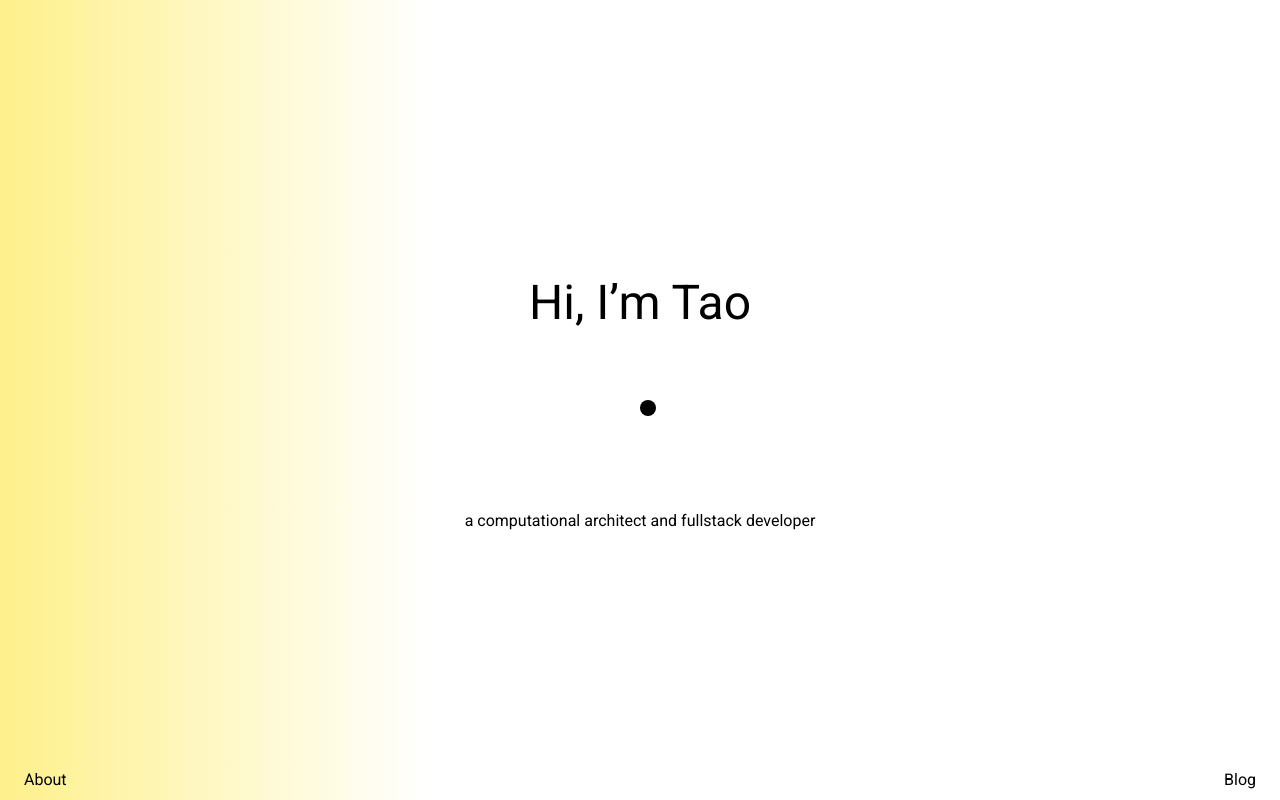
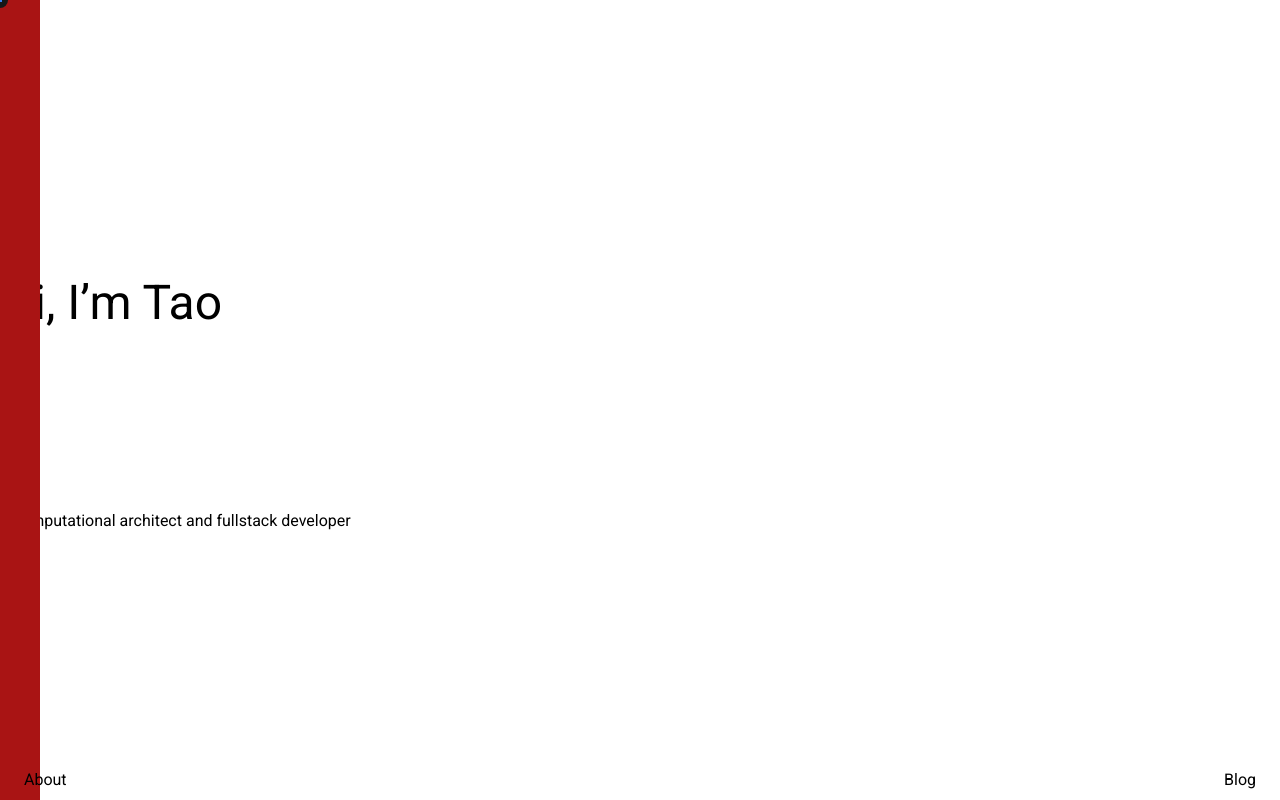
Before and after one commit to Abstractmachina/website_v2, a Next.js app: page / in a window 1280 px wide. Built offline with nearby package versions, Linux system fonts and the light colour scheme.

Commit message:
home center line animation refactored

```diff
--- a/GLOBAL.config.js
+++ b/GLOBAL.config.js
@@ -1,5 +1,7 @@
 const globalConfigs = {
-    trackpoint_defaultSize: '1rem'
+    trackpoint_defaultSize: '1rem',
+    color_dark: "#171717",
+    color_accent: "#A91414"
 }
 
 export default globalConfigs;
--- a/app/page.tsx
+++ b/app/page.tsx
@@ -1,18 +1,19 @@
-'use client'
+"use client";
 
-import Footer from '@/components/Footer';
-import MouseDial from '@/components/MouseDial';
-import { distance } from '@/libs/geometry';
-import { isBrowser, map } from '@/libs/util';
-import { useGlobalActions, useGlobalCurrentPage } from '@/stores/globalStore';
-import { useHomeActions, useHomeCenterCoordinate } from '@/stores/homeStore';
-import { IVec2d } from '@/types/IVec2d';
-import { Page } from '@/types/enum_page';
-import { motion, useAnimate } from 'framer-motion';
-import Image from 'next/image'
-import Link from 'next/link'
-import { useRouter } from 'next/navigation';
-import { MouseEventHandler, useEffect, useState } from 'react';
+import globalConfigs from "@/GLOBAL.config";
+import Footer from "@/components/Footer";
+import HomeCenterDial from "@/components/HomeCenterDial";
+import { distance } from "@/libs/geometry";
+import { isBrowser, map } from "@/libs/util";
+import { useGlobalActions, useGlobalCurrentPage } from "@/stores/globalStore";
+import { useHomeActions, useHomeCenterCoordinate } from "@/stores/homeStore";
+import { IVec2d } from "@/types/IVec2d";
+import { Page } from "@/types/enum_page";
+import { motion, useAnimate } from "framer-motion";
+import Image from "next/image";
+import Link from "next/link";
+import { useRouter } from "next/navigation";
+import { MouseEventHandler, useEffect, useState } from "react";
 
 export default function Home() {
 	// state
@@ -25,14 +26,11 @@ export default function Home() {
 	const centerCoord = useHomeCenterCoordinate();
 
 	useEffect(() => {
-
-      window.addEventListener('resize', handleWindowSizeChange);
+		window.addEventListener("resize", handleWindowSizeChange);
 		return () => {
-          window.removeEventListener('resize', handleWindowSizeChange);
+			window.removeEventListener("resize", handleWindowSizeChange);
 		};
-
-
-  }, [])
+	}, []);
 
 	function handleWindowSizeChange() {
 		const centerX = Math.round(isBrowser() ? window.innerWidth / 2 : 0);
@@ -45,34 +43,34 @@ export default function Home() {
 	const centerX = Math.round(isBrowser() ? window.innerWidth / 2 : 0);
 	const centerY = Math.round(isBrowser() ? window.innerHeight / 2 : 0);
 
-
 	const exitAnimationDuration = 0.2;
 
 	const [x, setX] = useState(centerX);
 	const [y, setY] = useState(Math.round(centerY));
-  const [mousePos, setMousePos] = useState<IVec2d>({x:0,y:0});
-
+	const [mousePos, setMousePos] = useState<IVec2d>({ x: 0, y: 0 });
 
 	// styles
 
 	const style_centerLineEnd = {
-		rotateZ: -90, width: centerX * 4
-	}
+		rotateZ: -90,
+		width: centerX * 4,
+	};
 	const style_centerLineStart = {
-		rotateZ: 0, width: 2
-	}
+		rotateZ: 0,
+		width: 2,
+	};
 
 	// attach event listener to window when component is mounted
 	useEffect(() => {
 		// set up when coming from arch projects
 		if (currentPage == Page.ARCH) {
 			const doEntryAnimations = async () => {
-				const centerline = document.getElementById('centerline');
+				const centerline = document.getElementById("centerline");
 				await animate("#centerline", { rotateZ: -90, width: centerX * 4 }, { duration: 0, ease: "linear" });
 				await animate("#centerline", { rotateZ: 0, width: 2 }, { duration: 0.2, ease: "easeOut" });
 
 				console.log(centerline);
-			}
+			};
 
 			doEntryAnimations();
 			setCurrentPage(Page.HOME);
@@ -82,9 +80,6 @@ export default function Home() {
 		}
 	}, []);
 
-
-
-
 	// _______________  EVENTS  __________________________
 
 	const handleMouse = (e: MouseEvent): void => {
@@ -93,15 +88,14 @@ export default function Home() {
 		setMousePos({ x: e.pageX, y: e.pageY });
 	};
 
-
 	const translateX = (): number => {
 		return (x - centerX) * 0.3;
 	};
 
 	const bannerTopMotion = () => {
-		const dist = distance(mousePos, centerCoord).x!;
-		const u_dist = distance(mousePos,centerCoord, false).x!;
-		let opacity: number = (dist > 0) ? 0 : map(u_dist, 0, centerX, 0, 1.0);
+		const dist = distance(centerCoord, mousePos).x!;
+		const u_dist = distance(mousePos, centerCoord, false).x!;
+		let opacity: number = dist > 0 ? 0 : map(u_dist, 0, centerX, 0, 1.0);
 		if (isNaN(opacity)) opacity = 0;
 		const xPos = dist! * 0.9 + 200;
 		return {
@@ -110,8 +104,8 @@ export default function Home() {
 		};
 	};
 	const bannerBottomMotion = () => {
-		const dist = distance(mousePos, centerCoord).x!;
-		const u_dist = distance(mousePos,centerCoord, false).x!;
+		const dist = distance(centerCoord, mousePos).x!;
+		const u_dist = distance(mousePos, centerCoord, false).x!;
 		let opacity = dist < 0 ? 0 : map(u_dist, 0, centerX, 0, 1.0);
 		if (isNaN(opacity)) opacity = 0;
 
@@ -126,36 +120,34 @@ export default function Home() {
 		// let dist = distance(mousePos, centerCoord).x!;
 		// try {
 		// let dist = distance(mousePos, centerCoord).x!;
-
 		// }
 		// let opacity = map(dist, 0, -centerX, 0, 1.0);
 		// if (isNaN(opacity)) opacity = 0;
-
-		// return {
-		// 	opacity,
-		// };
+		return {
+			opacity: 1,
+		};
 	};
 
 	const exitPageToArchprojects = async () => {
-		await Promise.all([
-			animate("#centerline", { rotateZ: -90, width: centerX * 4 }, { duration: exitAnimationDuration, ease: "linear" }),
-			animate("#myName", { x: -2000 }, { duration: exitAnimationDuration, ease: "linear" }),
-			animate("#tagline", { x: 2000 }, { duration: exitAnimationDuration, ease: "linear" }),
-			animate("#banner_arch", { x: -2000 }, { duration: exitAnimationDuration, ease: "linear" }),
-		]);
-		router.push('/architecture');
+		await Promise.all([animate("#centerline", { rotateZ: -90, width: centerX * 4 }, { duration: exitAnimationDuration, ease: "linear" }), animate("#myName", { x: -2000 }, { duration: exitAnimationDuration, ease: "linear" }), animate("#tagline", { x: 2000 }, { duration: exitAnimationDuration, ease: "linear" }), animate("#banner_arch", { x: -2000 }, { duration: exitAnimationDuration, ease: "linear" })]);
+		router.push("/architecture");
 	};
 
-	const enterPageFromArchProjects = async () => {
-
-	}
-
+	const enterPageFromArchProjects = async () => {};
 
 	return (
-    <main className="fixed min-h-screen flex-col items-center justify-between p-24">
-      <div ref={scope} className="flex fixed min-w-full min-h-full top-0 left-0 justify-center items-center">
-			<motion.div key={"dial_link_arch"} style={archLinkMotion()}>
-				<div id="link_arch" onClick={exitPageToArchprojects} className="fixed top-0 left-0 h-full w-1/3 bg-gradient-to-r from-yellow-200 z-10"></div>
+		<main className="fixed min-h-full min-w-full top-0 left-0" ref={scope}>
+
+			<div className="bg-blue-500 h-[2px] w-[2px] fixed z-50"
+				style={{
+					top: centerCoord.y!,
+					left: centerCoord.x!
+			}}></div>
+
+			{/* ________	link element to architecture projects page	________ */}
+			<motion.div id="link_arch" className="fixed top-0 left-0 h-full w-10 z-10 hover:cursor-pointer"
+				style={{ backgroundColor: globalConfigs.color_accent }}
+				onClick={exitPageToArchprojects} >
 			</motion.div>
 
 			{/* Arch Banner */}
@@ -165,8 +157,6 @@ export default function Home() {
 			<motion.div style={bannerBottomMotion()}>
 				<h1 className="font-monolisk text-yellow-300 text-9xl fixed bottom-48 ">Software Development</h1>
 			</motion.div>
-
-
 
 			{/* Hi Im Tao */}
 			<motion.div
@@ -179,13 +169,7 @@ export default function Home() {
 				<h1 className=" font-inter">Hi, I&rsquo;m Tao</h1>
 			</motion.div>
 
-        <MouseDial/>
-			{/* center circle
-			<div className="fixed w-4 h-4 bg-black rounded-full"></div>
-			{/* _______________	center line ________________________ */}
-			{/* <motion.div id="centerline" className="h-px fixed bg-black" */}
-        {/* style={centerLineMotion()}></motion.div> */}
-
+			<HomeCenterDial />
 
 			{/* _______________	tag line 	________________________*/}
 			<motion.div
@@ -198,7 +182,6 @@ export default function Home() {
 			>
 				<p>a computational architect and fullstack developer</p>
 			</motion.div>
-		</div>
 		</main>
-  )
+	);
 }
--- a/components/mouseDial.tsx
+++ b/components/HomeCenterDial.tsx
@@ -1,6 +1,6 @@
 "use client";
 
-import { map } from "@/libs/util";
+import { getRootFontSize, map } from "@/libs/util";
 import { useGlobalActions, useGlobalCurrentPage } from "@/stores/globalStore";
 import { Page } from "@/types/enum_page";
 import { motion, useAnimate } from "framer-motion";
@@ -10,14 +10,15 @@ import globalConfigs from "@/GLOBAL.config";
 import useMousePosition from "@/hooks/useMousePosition";
 import { useHomeCenterCoordinate } from "@/stores/homeStore";
 import { distance } from "@/libs/geometry";
+import { IVec2d } from "@/types/IVec2d";
 
 enum AnimationState {
 	START,
 	END,
-	ONMOUSEMOVE
+	ONMOUSEMOVE,
 }
 
-function MouseDial() {
+function HomeCenterDial() {
 	// state
 	const centerCoord = useHomeCenterCoordinate();
 
@@ -25,14 +26,12 @@ function MouseDial() {
 	const [scope, animate] = useAnimate();
 	const [animationState, setAnimationState] = useState(AnimationState.START);
 
-
-
 	// settings
 	const lineWidthThreshold = 150;
 	const rotationThreshold = 200;
 
-	function translateRotation(): number {
-		const dist = distance(mousePos, centerCoord).x!;
+	const translateRotation = (): number => {
+		const dist = distance(centerCoord, mousePos).x!;
 		const u_dist = Math.abs(dist);
 		if (u_dist < rotationThreshold) return 0;
 
@@ -42,7 +41,7 @@ function MouseDial() {
 		return val > 90 || val < -90 ? 90 * sign : val * sign;
 	};
 
-	function translateWidth(): number {
+	const translateWidth = (): number => {
 		const u_dist = distance(mousePos, centerCoord, false).x!;
 		if (u_dist < lineWidthThreshold) return 0;
 		return map(u_dist, lineWidthThreshold, rotationThreshold, 0, window.innerWidth + 100);
@@ -53,29 +52,42 @@ function MouseDial() {
 		end: { rotateZ: -90, width: 4000 },
 		mouseTrackable: {
 			rotateZ: translateRotation(),
-			width: translateWidth()
+			width: translateWidth(),
+			transition: {
+				type: "tween",
+				duration: 0.1
+			}
+		},
+	};
+
+	function computeCenterPoint() : IVec2d {
+		const rootFontSize = getRootFontSize();
+		return {
+			x: centerCoord.x! - parseInt(globalConfigs.trackpoint_defaultSize, 10) * rootFontSize / 2,
+			y: centerCoord.y! - parseInt(globalConfigs.trackpoint_defaultSize, 10) * rootFontSize / 2
 		}
 	}
 
 	return (
-		<div className="">
-
-			{/* center circle */}
-			<div className="fixed w-4 h-4 bg-black rounded-full"
+		<div id="centerpoint"
+			className="fixed rounded-full mx-auto z-10 overflow-visible flex items-center justify-center"
 			style={{
+				backgroundColor: globalConfigs.color_dark,
 				width: globalConfigs.trackpoint_defaultSize,
 				height: globalConfigs.trackpoint_defaultSize,
+				top: computeCenterPoint().y!,
+				left: computeCenterPoint().x!
 			}}
-
-			></div>
+		>
 			{/* _______________	center line ________________________ */}
-			<motion.div id="centerline" className="h-[1px] fixed bg-black"
-				animate={
-					variants.mouseTrackable
-				}
+			<motion.div
+				id="centerline"
+				className="h-[0.5px] absolute bg-red-500 z-20 border-none"
+				animate='mouseTrackable'
+				variants={variants}
 			></motion.div>
 		</div>
 	);
 }
 
-export default MouseDial;
+export default HomeCenterDial;
--- a/libs/util.ts
+++ b/libs/util.ts
@@ -1,8 +1,17 @@
 export const map = (value: number, low1: number, high1: number, low2: number, high2: number): number => {
+	return low2 + ((value - low1) * (high2 - low2)) / (high1 - low1);
+};
 
-    return low2 + (value - low1) * (high2 - low2) / (high1 - low1)
-}
+export const isBrowser = (): boolean => {
+	return typeof window !== "undefined";
+};
 
-export const isBrowser = () : boolean =>  {
-    return typeof window !== "undefined";
-}
+/**
+ * get root font size in px as number
+ */
+export const getRootFontSize = () : number => {
+	let rootFontSize = "unset";
+	if (isBrowser()) rootFontSize = window.getComputedStyle(document.body).getPropertyValue("font-size");
+	if (rootFontSize == "unset") rootFontSize = "16px";
+	return parseInt(rootFontSize, 10);
+};
```
Lines whose indentation alone changed are shown as unchanged.
